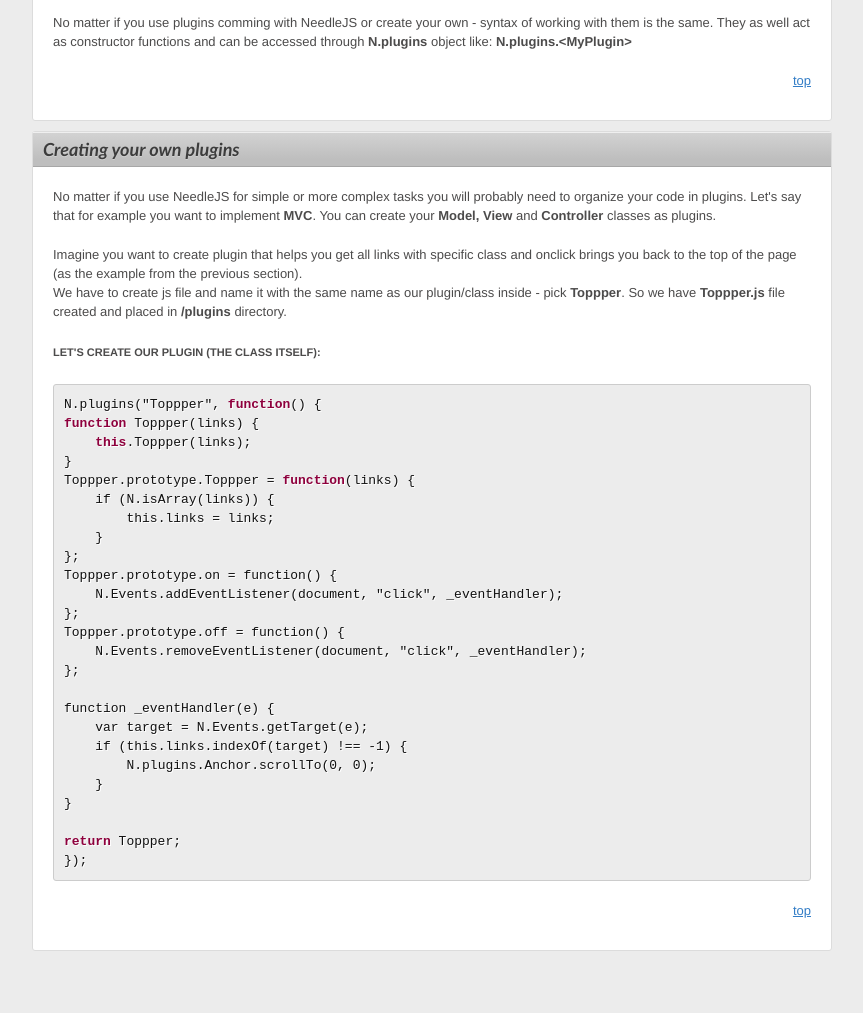
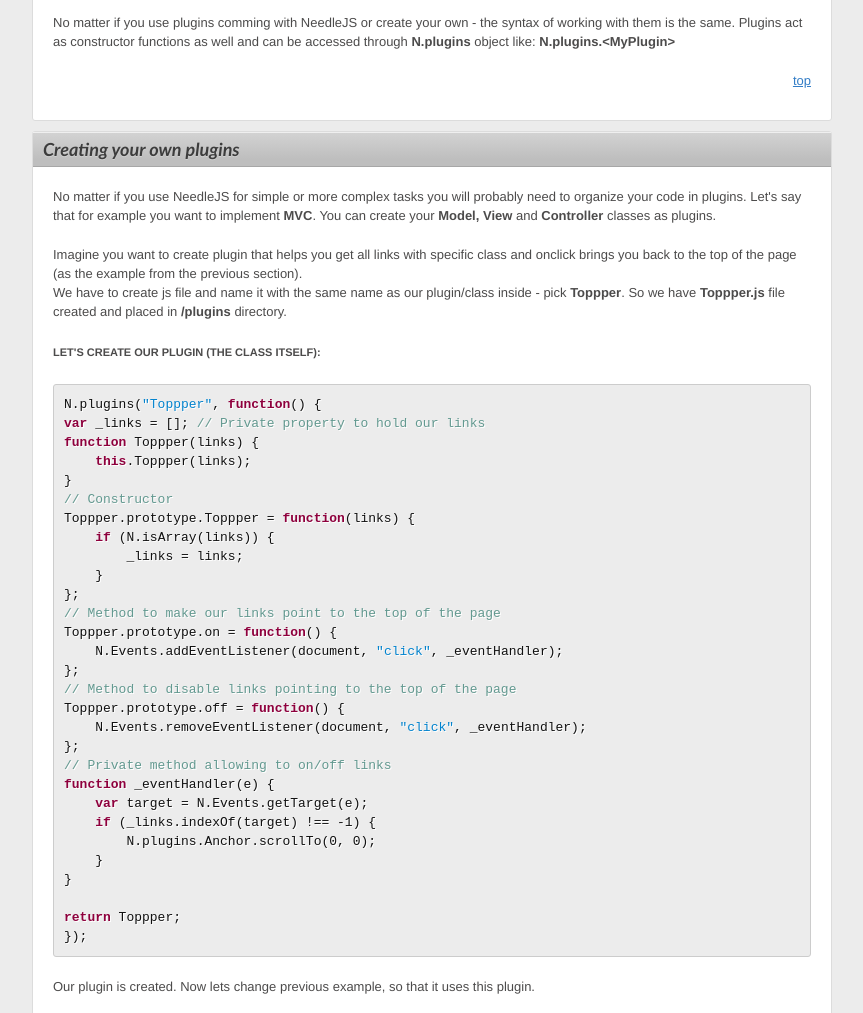
Before and after one commit to moubi/Needle-JS, a plain HTML site: page documentation/overview.html in a window 1280 px wide. Shown: the part 1787-2800 px from the top of the page, without its empty margins (320-1183 px from the left). Before the commit the page ends 2748 px from the top, so only its background shows below. Drawn offline with nearby package versions, Linux system fonts and the light colour scheme.

Commit message:
Updating "Getting started" section in documentation.

```diff
--- a/documentation/overview.html
+++ b/documentation/overview.html
@@ -78,7 +78,7 @@
 			<section class="content rounded">
 				<h2>Getting started with NeedleJS</h2>
 				<p>
-					In the section we will learn what is needed in order to start using NeedleJS.
+					In this section we will learn what you will needed in order to start using NeedleJS.
 				</p>
 			</section>
 			<section id="build" class="content rounded">
@@ -163,8 +163,8 @@
 </pre>
 </div>
 				<p>
-					No matter if you use plugins comming with NeedleJS or create your own - syntax of working with them is the same.
-					They as well act as constructor functions and can be accessed through <strong>N.plugins</strong> object like: <strong>N.plugins.&lt;MyPlugin&gt;</strong>
+					No matter if you use plugins comming with NeedleJS or create your own - the syntax of working with them is the same.
+					Plugins act as constructor functions as well and can be accessed through <strong>N.plugins</strong> object like: <strong>N.plugins.&lt;MyPlugin&gt;</strong>
 				</p>
 				<p class="align_right"><a href="#" title="top">top</a></p>
 			</section>
@@ -182,25 +182,29 @@
 				<label>Let's create our plugin (the class itself):</label>
 <div class="pre rounded">
 <pre class="td _32">
-N.plugins("Toppper", <code class="operator">function</code>() {
+N.plugins(<code class="string">"Toppper"</code>, <code class="operator">function</code>() {
+<code class="operator">var</code> _links = []; <code class="comment">// Private property to hold our links</code>
 <code class="operator">function</code> Toppper(links) {
     <code class="operator">this</code>.Toppper(links);
 }
+<code class="comment">// Constructor</code>
 Toppper.prototype.Toppper = <code class="operator">function</code>(links) {
-    if (N.isArray(links)) {
-        this.links = links;
+    <code class="operator">if</code> (N.isArray(links)) {
+        _links = links;
     }
 };
-Toppper.prototype.on = function() {
-    N.Events.addEventListener(document, "click", _eventHandler);
+<code class="comment">// Method to make our links point to the top of the page</code>
+Toppper.prototype.on = <code class="operator">function</code>() {
+    N.Events.addEventListener(document, <code class="string">"click"</code>, _eventHandler);
 };
-Toppper.prototype.off = function() {
-    N.Events.removeEventListener(document, "click", _eventHandler);
+<code class="comment">// Method to disable links pointing to the top of the page</code>
+Toppper.prototype.off = <code class="operator">function</code>() {
+    N.Events.removeEventListener(document, <code class="string">"click"</code>, _eventHandler);
 };
-
-function _eventHandler(e) {
-    var target = N.Events.getTarget(e);
-    if (this.links.indexOf(target) !== -1) {
+<code class="comment">// Private method allowing to on/off links</code>
+<code class="operator">function</code> _eventHandler(e) {
+    <code class="operator">var</code> target = N.Events.getTarget(e);
+    <code class="operator">if</code> (_links.indexOf(target) !== -1) {
         N.plugins.Anchor.scrollTo(0, 0);
     }
 }
@@ -209,6 +213,31 @@ function _eventHandler(e) {
 });
 </pre>
 </div>
+				<p>
+					Our plugin is created. Now lets change previous example, so that it uses this plugin.
+				</p>
+<div class="pre rounded">
+<pre class="td _32">
+&lt;body&gt;
+    <code class="comment">// Some html code goes here</code>
+    ...
+    &lt;script id=<code class="string">"needle"</code> src=<code class="string">"js/needlejs/core/Needle.js"</code>&gt;&lt;/script&gt;
+    &lt;script&gt;
+        N.require(<code class="string">"Sizzle.js"</code>);
+        N.require(<code class="string">"DOM.js"</code>);
+        N.require(<code class="string">"js/needlejs/plugins/Toppper/Toppper.js"</code>);
+
+        N.onready(<code class="operator">function</code>() {
+            <code class="operator">new</code> N.plugins.Toppper(N.DOM(<code class="string">"a.text"</code>)).on();
+        });
+    &lt;/script&gt;
+&lt;/body&gt;
+</pre>
+</div>
+				<p>
+					What we just did - we made new instance of Toppper on page load, passing all links with class of <strong>text</strong>.
+					At the end we called <strong>on</strong> method to activate new link behaviour.
+				</p>
 				<p class="align_right"><a href="#" title="top">top</a></p>
 			</section>
 		</div>
```
